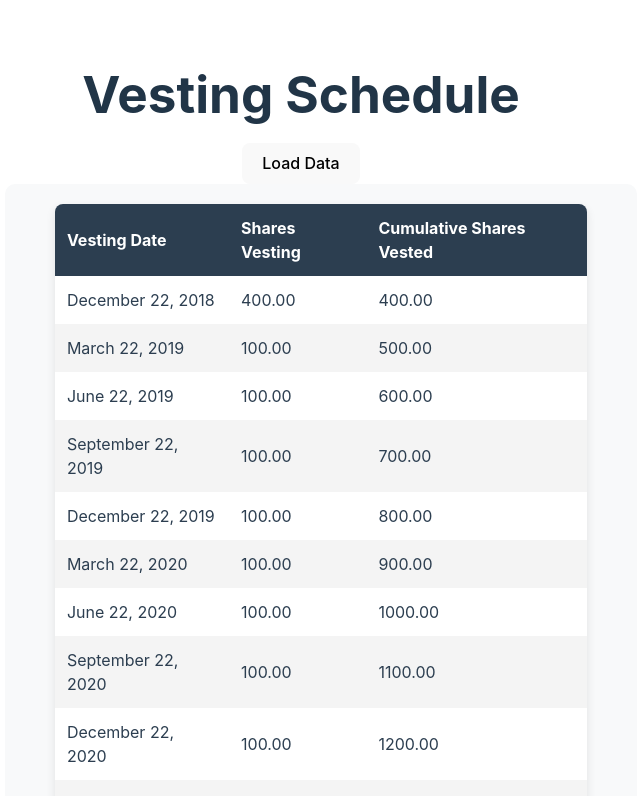
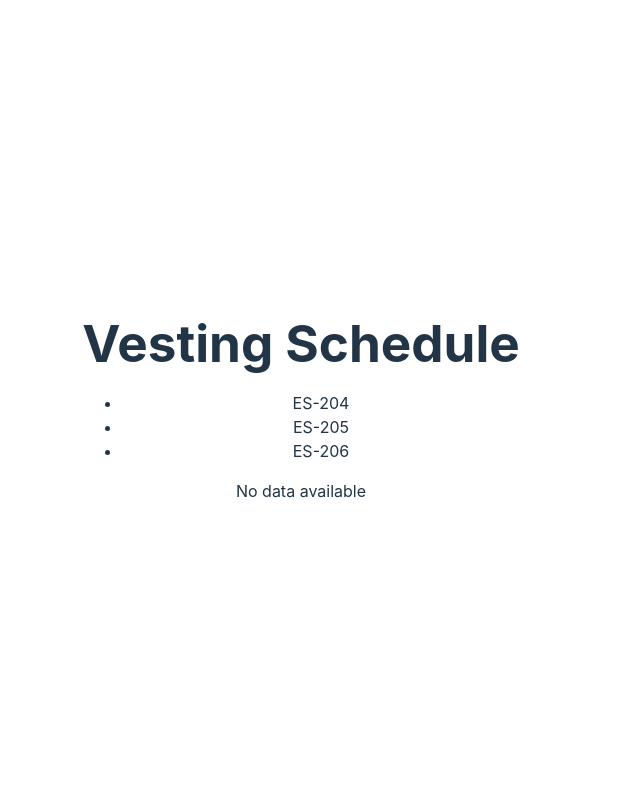
Before and after one commit to lucca257/carta-challange, a Vue app in the folder front/: page / in a window 1280 px wide. Shown: the top 796 px of the page, without its empty margins (339-979 px from the left). Built offline with nearby package versions, Linux system fonts and the light colour scheme.

Commit message:
feature: nav update store

```diff
--- /dev/null
+++ b/front/src/components/vesting/VestingNav.vue
@@ -0,0 +1,68 @@
+<template>
+  <div class="vesting-nav">
+    <ul>
+      <li v-for="(label, index) in sortedLabels" :key="index" @click="loadVestingData(label)">
+        {{ label }}
+      </li>
+    </ul>
+  </div>
+</template>
+
+<script>
+export default {
+  props: {
+    labels: {
+      type: Array,
+      required: true
+    }
+  },
+  computed: {
+    sortedLabels() {
+      return this.labels.sort((a, b) => {
+        const numA = parseInt(a.split('-')[1]);
+        const numB = parseInt(b.split('-')[1]);
+        return numA - numB;
+      });
+    }
+  },
+  methods: {
+    loadVestingData(label) {
+      this.$emit('load-data', label);
+    }
+  }
+};
+</script>
+
+<style scoped>
+.vesting-table {
+  width: 100%;
+  margin-top: 20px;
+}
+
+table {
+  width: 100%;
+  border-collapse: collapse;
+  background: #fff;
+  border-radius: 10px;
+  box-shadow: 0 2px 10px rgba(0, 0, 0, 0.1);
+}
+
+th, td {
+  padding: 10px;
+  text-align: left;
+  color: #2c3e50;
+}
+
+th {
+  background: #ecf0f1;
+  color: #2c3e50;
+}
+
+tr:nth-child(even) {
+  background: #f4f4f4;
+}
+
+tr:hover {
+  background: #e0e0e0;
+}
+</style>
--- a/front/src/components/vesting/VestingTable.vue
+++ b/front/src/components/vesting/VestingTable.vue
@@ -11,8 +11,8 @@
       <tbody>
       <tr v-for="(row, index) in vestingData" :key="index">
         <td>{{ formatDate(row.date) }}</td>
-        <td>{{ row.amount.toFixed(2) }}</td>
-        <td>{{ row.cumulativeAmount.toFixed(2) }}</td>
+        <td>{{ row.amount !== undefined ? row.amount.toFixed(2) : 'N/A' }}</td>
+        <td>{{ row.cumulativeAmount !== undefined ? row.cumulativeAmount.toFixed(2) : 'N/A' }}</td>
       </tr>
       </tbody>
     </table>
@@ -42,50 +42,33 @@ export default {
 <style scoped>
 .vesting-table {
   width: 100%;
-  background-color: #f8f9fa;
-  padding: 20px;
-  border-radius: 10px;
-  display: flex;
-  justify-content: center;
+  margin-top: 20px;
 }
 
 table {
-  width: 90%;
-  max-width: 800px;
-  background-color: #fff;
-  border-radius: 8px;
-  box-shadow: 0 4px 10px rgba(0, 0, 0, 0.1);
-  overflow: hidden;
+  width: 100%;
   border-collapse: collapse;
+  background: #fff;
+  border-radius: 10px;
+  box-shadow: 0 2px 10px rgba(0, 0, 0, 0.1);
 }
 
-th {
-  background-color: #2c3e50;
-  color: #ffffff;
-  padding: 12px;
-  text-align: left;
-}
-
-td {
-  padding: 12px;
+th, td {
+  padding: 10px;
   text-align: left;
   color: #2c3e50;
 }
 
-tbody tr:nth-child(even) {
-  background-color: #f4f4f4;
+th {
+  background: #ecf0f1;
+  color: #2c3e50;
 }
 
-tbody tr:hover {
-  background-color: #e0e0e0;
+tr:nth-child(even) {
+  background: #f4f4f4;
 }
 
-@media (max-width: 768px) {
-  table {
-    width: 100%;
-  }
-  .vesting-table {
-    padding: 10px;
-  }
+tr:hover {
+  background: #e0e0e0;
 }
 </style>
--- a/front/src/store/vesting/vesting.store.js
+++ b/front/src/store/vesting/vesting.store.js
@@ -11,12 +11,16 @@ export const vestingStore = reactive({
             this.loading = true;
             this.error = null;
             const data = await VestingService.getVestingSchedules();
-            this.vestingData = data[0]?.vestingSchedule || [];
+            this.vestingData = data;
         } catch (error) {
             this.error = "Failed to fetch vesting data";
             console.error(error);
         } finally {
             this.loading = false;
         }
+    },
+
+    getVestingDataByLabel(label) {
+        return this.vestingData.find(item => item.label === label)?.vestingSchedule || [];
     }
 });
--- a/front/src/views/HomeView.vue
+++ b/front/src/views/HomeView.vue
@@ -1,30 +1,39 @@
 <template>
   <div>
     <h1>Vesting Schedule</h1>
-    <button @click="loadData">Load Data</button>
+
+    <VestingNav :labels="vestingLabels" @load-data="loadVestingData" />
 
     <p v-if="vestingStore.loading">Loading...</p>
     <p v-else-if="vestingStore.error" class="error">{{ vestingStore.error }}</p>
-    <VestingTable v-else-if="vestingStore.vestingData.length" :vestingData="vestingStore.vestingData" />
+
+    <VestingTable v-else-if="selectedVestingData.length" :vestingData="selectedVestingData" />
     <p v-else>No data available</p>
   </div>
 </template>
 
 <script>
-import { onMounted } from "vue";
+import { ref, onMounted } from "vue";
 import VestingTable from "../components/vesting/VestingTable.vue";
+import VestingNav from "../components/vesting/VestingNav.vue";
 import { vestingStore } from "../store/vesting/vesting.store.js";
 
 export default {
-  components: { VestingTable },
+  components: { VestingTable, VestingNav },
   setup() {
-    const loadData = () => {
-      vestingStore.fetchVestingData();
+    const selectedVestingData = ref([]);
+    const vestingLabels = ref([]);
+
+    onMounted(async () => {
+      await vestingStore.fetchVestingData();
+      vestingLabels.value = vestingStore.vestingData.map(item => item.label);
+    });
+
+    const loadVestingData = (label) => {
+      selectedVestingData.value = vestingStore.getVestingDataByLabel(label);
     };
 
-    onMounted(loadData);
-
-    return { vestingStore, loadData };
+    return { vestingStore, selectedVestingData, vestingLabels, loadVestingData };
   }
 };
 </script>
```
